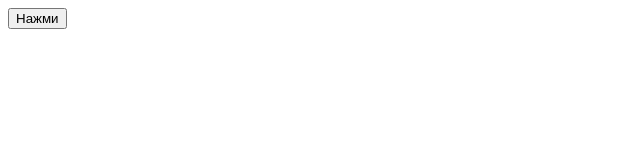
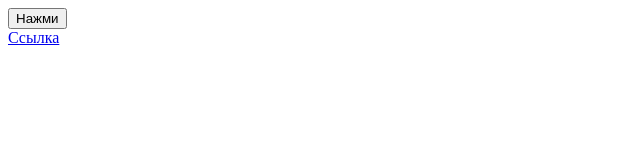
Before and after one commit to SuhihAlex/special-app, a plain HTML site: page index.html in a window 1280 px wide. Shown: the full height of the page, 0-640 px from the left. Drawn offline with Linux system fonts and the light colour scheme.

Commit message:
add link

```diff
--- a/index.html
+++ b/index.html
@@ -1,11 +1,14 @@
 <!DOCTYPE html>
 <html lang="en">
-<head>
-    <meta charset="UTF-8">
-    <meta name="viewport" content="width=device-width, initial-scale=1.0">
+  <head>
+    <meta charset="UTF-8" />
+    <meta name="viewport" content="width=device-width, initial-scale=1.0" />
     <title>Document</title>
-</head>
-<body>
+  </head>
+  <body>
     <button>Нажми</button>
-</body>
+    <div class="div">
+      <a href="#">Ссылка</a>
+    </div>
+  </body>
 </html>
```
